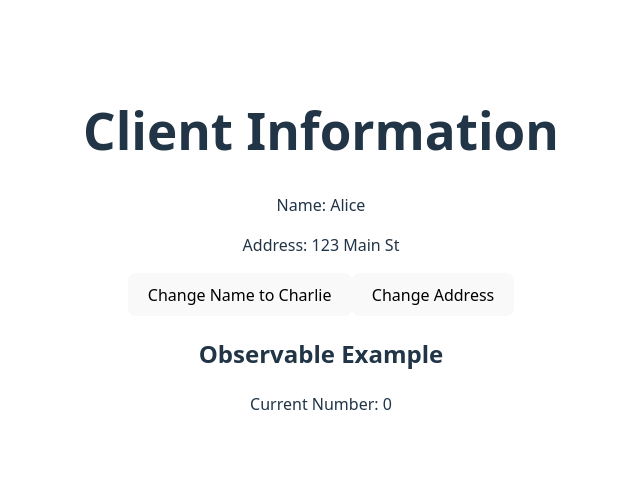
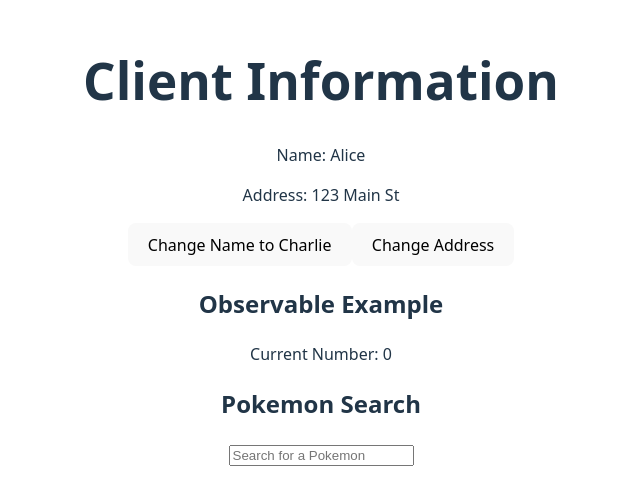
Before and after one commit to aguizzo/RxJsReact, a React (Vite) app: page / in a window 1280 px wide. Shown: the part 150-654 px from the top of the page, without its empty margins (319-959 px from the left). Built offline with nearby package versions, Linux system fonts and the light colour scheme.

Commit message:
feat: add PokemonSearch component for searching Pokemon by name

```diff
--- a/src/App.tsx
+++ b/src/App.tsx
@@ -3,6 +3,7 @@ import { Client } from "./utils/Client";
 import { useStateWithAccessors } from "./hooks/useStateWithAccesors";
 import { makeLoggingAccessors } from "./utils/accessorFactory";
 import ObservableExample from "./ObservableExample";
+import PokemonSearch from "./PokemonSearch";
 
 function App() {
   const client = useStateWithAccessors<Client>(
@@ -25,6 +26,7 @@ function App() {
         Change Address
       </button>
       <ObservableExample />
+      <PokemonSearch />
     </>
   );
 }
--- /dev/null
+++ b/src/PokemonSearch.tsx
@@ -0,0 +1,52 @@
+import React from "react";
+import { BehaviorSubject, debounceTime, distinctUntilChanged, filter, from, mergeMap } from "rxjs";
+import { useObservable } from "./hooks/useObservable";
+
+const getPokemonByName = async (name: string) => {
+  const { results: allPokemon } = await fetch(
+    `https://pokeapi.co/api/v2/pokemon/?limit=1000`
+  ).then((res) => res.json());
+  return allPokemon.filter((pokemon: { name: string }) =>
+    pokemon.name.includes(name)
+  );
+};
+
+let searchSubject = new BehaviorSubject<string>("");
+let searchResultObservable = searchSubject.pipe(
+    filter(searchTerm => searchTerm.length > 1),
+    debounceTime(500),
+    distinctUntilChanged(),
+    mergeMap((searchTerm) => from(getPokemonByName(searchTerm)))
+);
+
+const PokemonSearch = () => {
+  const [search, setSearch] = React.useState<string>("");
+  const [pokemonList, setPokemonList] = React.useState<any[]>([]);
+
+  useObservable(searchResultObservable, setPokemonList);
+
+  const handleSearchChange = (event: React.ChangeEvent<HTMLInputElement>) => {
+    const { value } = event.target;
+    searchSubject.next(value);
+    setSearch(value);
+  };
+
+  return (
+    <div>
+      <h2>Pokemon Search</h2>
+      <input
+        type="text"
+        value={search}
+        onChange={handleSearchChange}
+        placeholder="Search for a Pokemon"
+      />
+        <ul>
+            {pokemonList.map((pokemon) => (
+            <li key={pokemon.name}>{pokemon.name}</li>
+            ))}
+        </ul>
+    </div>
+  );
+};
+
+export default PokemonSearch;
```
